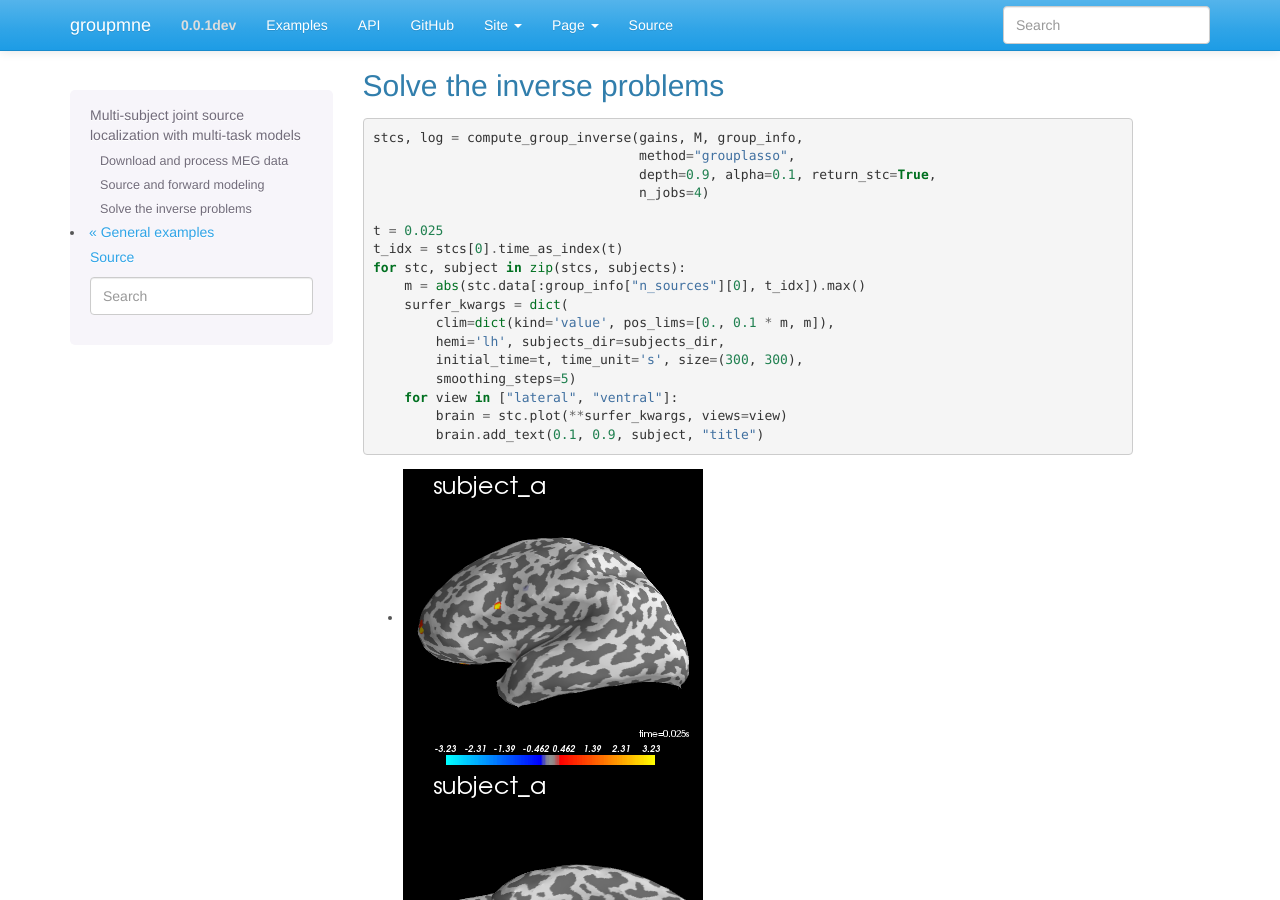
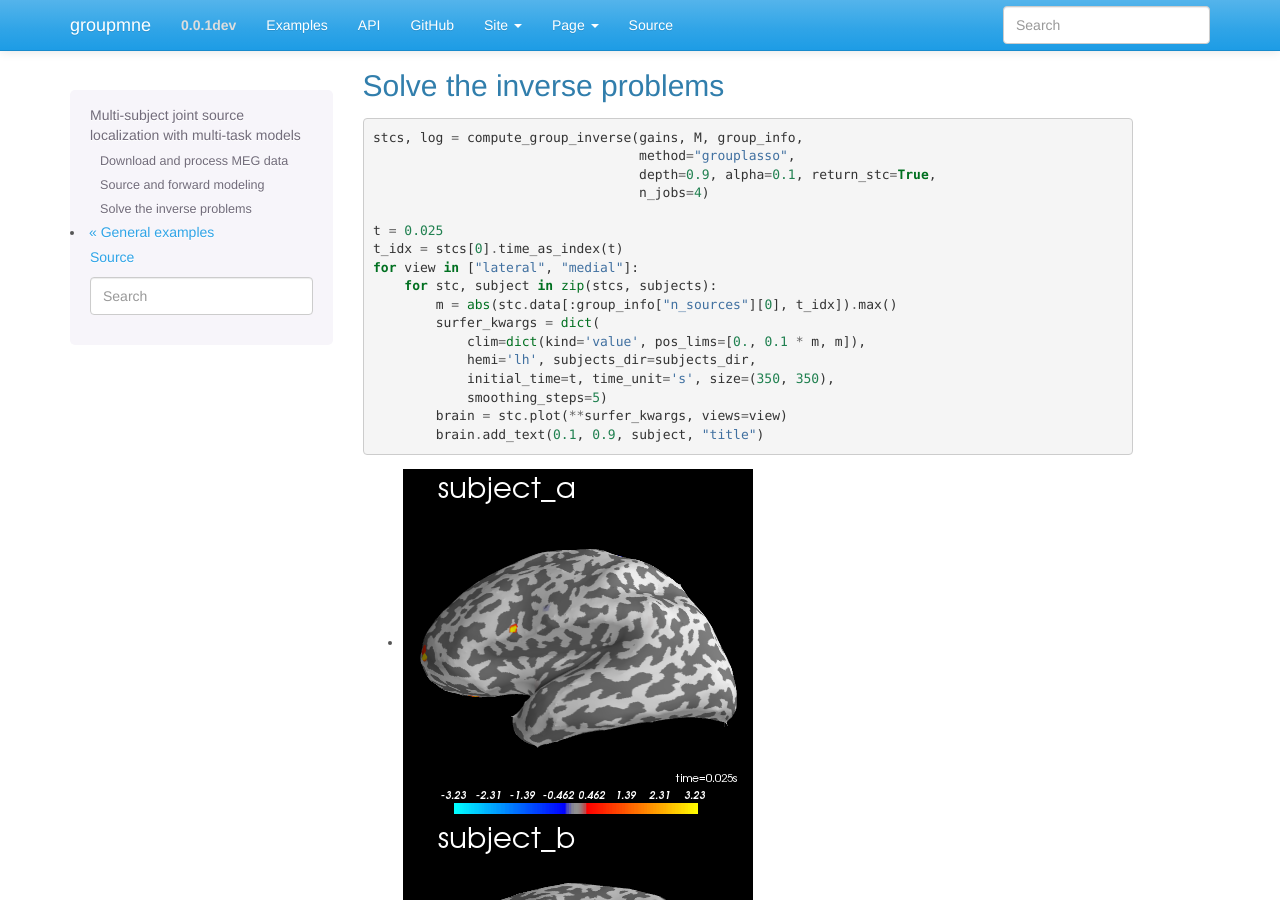
Before and after one commit to hichamjanati/groupmne, a Sphinx documentation site: the page built from docs/auto_examples/plot_group_lasso.rst, in a window 1280 px wide and 900 px high, scrolled down 5658 px. Built offline with Sphinx 7.4.7, drawn with Linux system fonts in a browser that asks for light colours; formulas are drawn with MathJax 3; some of the changed text lies outside the part shown.

Commit message:
update doc + improve cov

```diff
--- a/docs/auto_examples/plot_group_lasso.py
+++ b/docs/auto_examples/plot_group_lasso.py
@@ -130,13 +130,13 @@ stcs, log = compute_group_inverse(gains, M, group_info,
 
 t = 0.025
 t_idx = stcs[0].time_as_index(t)
-for stc, subject in zip(stcs, subjects):
-    m = abs(stc.data[:group_info["n_sources"][0], t_idx]).max()
-    surfer_kwargs = dict(
-        clim=dict(kind='value', pos_lims=[0., 0.1 * m, m]),
-        hemi='lh', subjects_dir=subjects_dir,
-        initial_time=t, time_unit='s', size=(300, 300),
-        smoothing_steps=5)
-    for view in ["lateral", "ventral"]:
+for view in ["lateral", "medial"]:
+    for stc, subject in zip(stcs, subjects):
+        m = abs(stc.data[:group_info["n_sources"][0], t_idx]).max()
+        surfer_kwargs = dict(
+            clim=dict(kind='value', pos_lims=[0., 0.1 * m, m]),
+            hemi='lh', subjects_dir=subjects_dir,
+            initial_time=t, time_unit='s', size=(350, 350),
+            smoothing_steps=5)
         brain = stc.plot(**surfer_kwargs, views=view)
         brain.add_text(0.1, 0.9, subject, "title")
--- a/docs/auto_examples/plot_group_lasso.rst
+++ b/docs/auto_examples/plot_group_lasso.rst
@@ -353,14 +353,14 @@ Solve the inverse problems
 
     t = 0.025
     t_idx = stcs[0].time_as_index(t)
-    for stc, subject in zip(stcs, subjects):
-        m = abs(stc.data[:group_info["n_sources"][0], t_idx]).max()
-        surfer_kwargs = dict(
-            clim=dict(kind='value', pos_lims=[0., 0.1 * m, m]),
-            hemi='lh', subjects_dir=subjects_dir,
-            initial_time=t, time_unit='s', size=(300, 300),
-            smoothing_steps=5)
-        for view in ["lateral", "ventral"]:
+    for view in ["lateral", "medial"]:
+        for stc, subject in zip(stcs, subjects):
+            m = abs(stc.data[:group_info["n_sources"][0], t_idx]).max()
+            surfer_kwargs = dict(
+                clim=dict(kind='value', pos_lims=[0., 0.1 * m, m]),
+                hemi='lh', subjects_dir=subjects_dir,
+                initial_time=t, time_unit='s', size=(350, 350),
+                smoothing_steps=5)
             brain = stc.plot(**surfer_kwargs, views=view)
             brain.add_text(0.1, 0.9, subject, "title")
 
--- a/docs/auto_examples/sg_execution_times.rst
+++ b/docs/auto_examples/sg_execution_times.rst
@@ -5,6 +5,6 @@
 
 Computation times
 =================
-**03:05.535** total execution time for **auto_examples** files:
+**03:07.395** total execution time for **auto_examples** files:
 
-- **03:05.535**: :ref:`sphx_glr_auto_examples_plot_group_lasso.py` (``plot_group_lasso.py``)
+- **03:07.395**: :ref:`sphx_glr_auto_examples_plot_group_lasso.py` (``plot_group_lasso.py``)
```
Also changed, not shown: other parts of docs/auto_examples/plot_group_lasso.rst (+1 -1 lines), docs/auto_examples/images/sphx_glr_plot_group_lasso_002.png, docs/auto_examples/images/sphx_glr_plot_group_lasso_003.png, docs/auto_examples/images/sphx_glr_plot_group_lasso_004.png, docs/auto_examples/images/sphx_glr_plot_group_lasso_005.png, docs/auto_examples/plot_group_lasso.ipynb, 4 other files.
